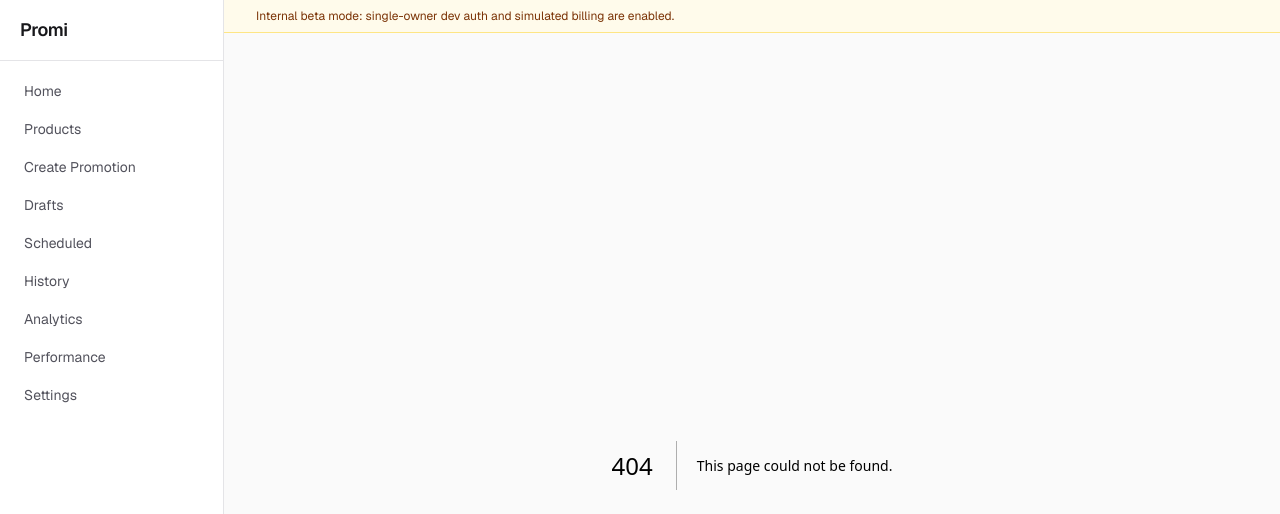
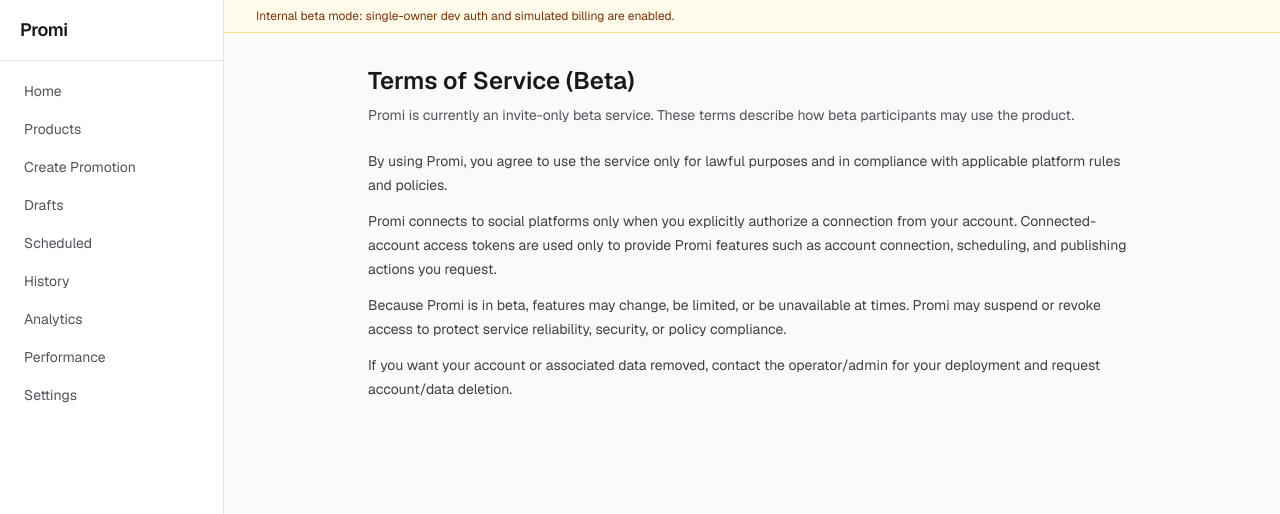
Before and after one commit to Minn93/promi, a Next.js app: page /terms in a window 1280 px wide. Before the commit this address had no page. Shown: the top 514 px of the page. Built offline with nearby package versions, Linux system fonts and the light colour scheme.

Commit message:
Add beta terms and privacy pages

```diff
--- /dev/null
+++ b/app/privacy/page.tsx
@@ -0,0 +1,38 @@
+import type { Metadata } from "next";
+
+export const metadata: Metadata = {
+  title: "Privacy",
+  description: "Promi privacy notice for invite-only beta participants.",
+};
+
+export default function PrivacyPage() {
+  return (
+    <div className="mx-auto w-full max-w-3xl space-y-6">
+      <header className="space-y-2">
+        <h1 className="text-2xl font-semibold text-zinc-900 dark:text-zinc-50">Privacy Policy (Beta)</h1>
+        <p className="text-sm text-zinc-600 dark:text-zinc-400">
+          Promi is currently an invite-only beta service. This page summarizes how Promi handles data for beta use.
+        </p>
+      </header>
+
+      <section className="space-y-3 text-sm leading-6 text-zinc-700 dark:text-zinc-300">
+        <p>
+          Promi processes account and connected-platform data only to provide the core product features you use, such
+          as connecting accounts, scheduling content, and publishing content at your request.
+        </p>
+        <p>
+          Promi connects to social platforms only when you authorize access. Access tokens are used only for
+          connected-account functionality and are not used for unrelated purposes.
+        </p>
+        <p>
+          Promi may retain operational logs and related service data needed for reliability and security during beta
+          operation.
+        </p>
+        <p>
+          To request deletion of your account or associated data, contact the operator/admin for your deployment and
+          ask for account/data deletion.
+        </p>
+      </section>
+    </div>
+  );
+}
--- /dev/null
+++ b/app/terms/page.tsx
@@ -0,0 +1,40 @@
+import type { Metadata } from "next";
+
+export const metadata: Metadata = {
+  title: "Terms",
+  description: "Promi terms for invite-only beta participants.",
+};
+
+export default function TermsPage() {
+  return (
+    <div className="mx-auto w-full max-w-3xl space-y-6">
+      <header className="space-y-2">
+        <h1 className="text-2xl font-semibold text-zinc-900 dark:text-zinc-50">Terms of Service (Beta)</h1>
+        <p className="text-sm text-zinc-600 dark:text-zinc-400">
+          Promi is currently an invite-only beta service. These terms describe how beta participants may use the
+          product.
+        </p>
+      </header>
+
+      <section className="space-y-3 text-sm leading-6 text-zinc-700 dark:text-zinc-300">
+        <p>
+          By using Promi, you agree to use the service only for lawful purposes and in compliance with applicable
+          platform rules and policies.
+        </p>
+        <p>
+          Promi connects to social platforms only when you explicitly authorize a connection from your account.
+          Connected-account access tokens are used only to provide Promi features such as account connection,
+          scheduling, and publishing actions you request.
+        </p>
+        <p>
+          Because Promi is in beta, features may change, be limited, or be unavailable at times. Promi may suspend or
+          revoke access to protect service reliability, security, or policy compliance.
+        </p>
+        <p>
+          If you want your account or associated data removed, contact the operator/admin for your deployment and
+          request account/data deletion.
+        </p>
+      </section>
+    </div>
+  );
+}
```
Also changed, not shown: 1 other file (tests, documents, lock files or other folders).
